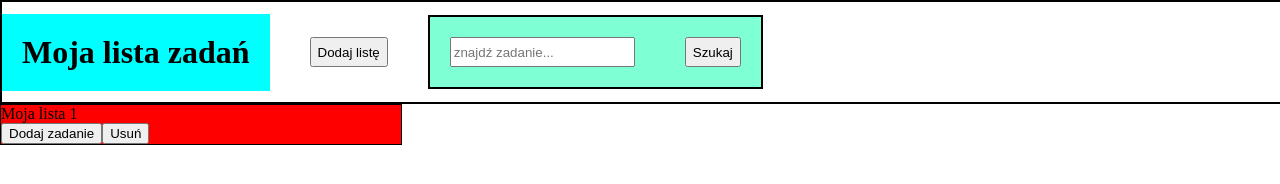
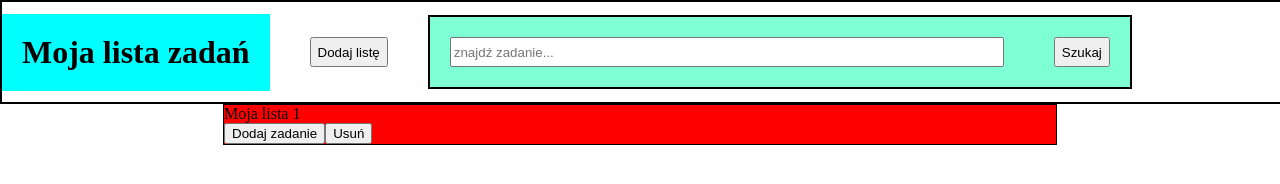
Before and after one commit to mateusz-mudry/to-do-list, a plain HTML site: page index.html in a window 1280 px wide. Both pictures are taken after a click on the button "Dodaj listę". Drawn offline with Linux system fonts and the light colour scheme.

Commit message:
List elements styled

```diff
--- a/styles.css
+++ b/styles.css
@@ -1,5 +1,11 @@
 body {
   margin: 0;
+}
+
+main {
+  display: flex;
+  flex-direction: column;
+  align-items: center;
 }
 
 header {
@@ -24,7 +30,7 @@ header button {
 
 .searchbar {
   background-color: aquamarine;
-  /* width: 300px; */
+  width: 700px;
   border: 2px solid black;
   display: flex;
   align-items: center;
@@ -45,7 +51,7 @@ header button {
 
 .taskListDiv {
   height: auto;
-  width: 400px;
+  width: 65vw;
   border: 1px solid black;
   background-color: red;
   margin-bottom: 20px;
```
